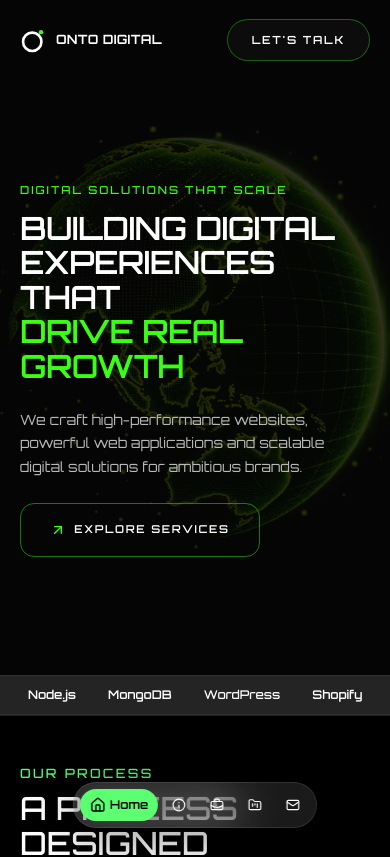
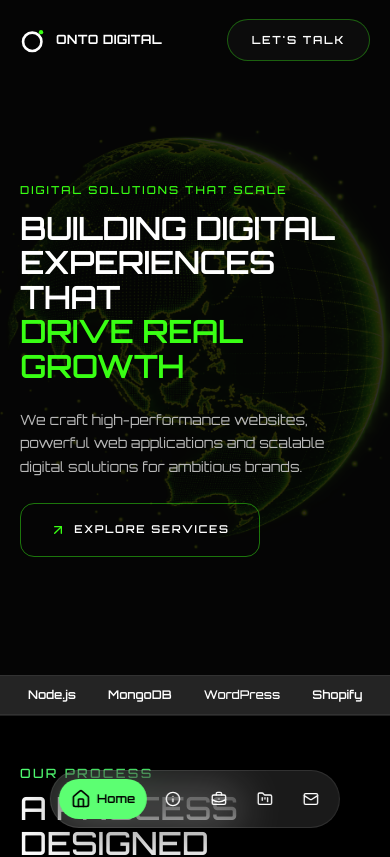
Before and after one commit to afnanahmed00/onto-digital, a Next.js app in the folder frontend/: page / in a window 390 px wide. Shown: the top 857 px of the page. Built offline with nearby package versions, Linux system fonts and the light colour scheme; no server answers.

Commit message:
fix: improve mobile floating navigation

```diff
--- a/frontend/components/layout/FloatingNav.tsx
+++ b/frontend/components/layout/FloatingNav.tsx
@@ -37,8 +37,8 @@ export default function FloatingNav() {
   const pathname = usePathname();
 
   return (
-    <nav className="fixed bottom-4 left-1/2 z-50 max-w-[calc(100vw-1.5rem)] -translate-x-1/2 sm:bottom-6">
-      <div className="flex items-center gap-1 overflow-x-auto rounded-full border border-white/10 bg-white/10 p-1.5 backdrop-blur-xl shadow-[0_10px_50px_rgba(0,0,0,0.45)] [&::-webkit-scrollbar]:hidden sm:gap-2 sm:p-2">
+    <nav className="fixed bottom-4 left-1/2 z-50 max-w-[calc(100vw-1rem)] -translate-x-1/2 sm:bottom-6">
+      <div className="flex items-center gap-1.5 overflow-x-auto rounded-full border border-white/10 bg-white/10 p-2 backdrop-blur-xl shadow-[0_10px_50px_rgba(0,0,0,0.45)] [&::-webkit-scrollbar]:hidden sm:gap-2 sm:p-2">
         {navItems.map((item) => {
           const Icon = item.icon;
           const active = pathname === item.href;
@@ -48,7 +48,7 @@ export default function FloatingNav() {
               key={item.name}
               href={item.href}
               className={clsx(
-                "flex shrink-0 items-center gap-1 rounded-full px-2.5 py-2 transition-all duration-300 sm:gap-2 sm:px-4 sm:py-3",
+                "flex shrink-0 items-center gap-1.5 rounded-full px-3 py-2.5 transition-all duration-300 sm:gap-2 sm:px-4 sm:py-3",
                 active
                   ? "bg-[#5CFF72] text-black"
                   : "text-white hover:bg-white/10"
@@ -57,7 +57,7 @@ export default function FloatingNav() {
               <Icon
                 className={clsx(
                   "shrink-0 transition-all duration-300",
-                  active ? "h-4 w-4 sm:h-[18px] sm:w-[18px]" : "h-3.5 w-3.5 sm:h-4 sm:w-4"
+                  active ? "h-5 w-5 sm:h-[18px] sm:w-[18px]" : "h-4 w-4 sm:h-4 sm:w-4"
                 )}
               />
 
```
